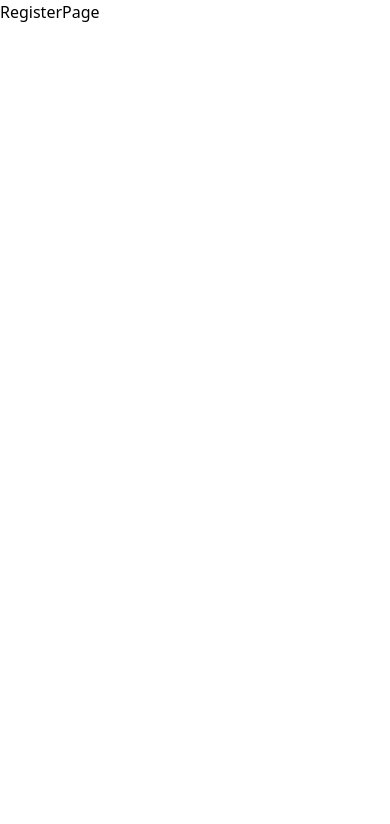
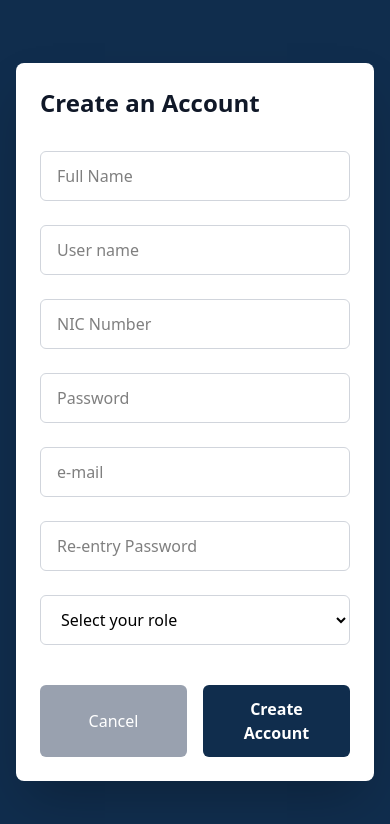
Before and after one commit to HashenWatawala/Community-project, a React app in the folder frontend/: page /register in a window 390 px wide. Shown: the top 824 px of the page. Built offline with nearby package versions, Linux system fonts and the light colour scheme; the HTML template or start-up script is replaced by a standard one.

Commit message:
feat(auth): implement Register page with responsive form and password match validation

```diff
--- a/frontend/src/pages/Auth/RegisterPage.jsx
+++ b/frontend/src/pages/Auth/RegisterPage.jsx
@@ -1,11 +1,161 @@
-import React from 'react'
+import React, { useState } from "react";
+import { useNavigate } from "react-router-dom";
 
 const RegisterPage = () => {
+  const navigate = useNavigate();
+  const [form, setForm] = useState({
+    fullName: "",
+    username: "",
+    nic: "",
+    email: "",
+    role: "",
+    password: "",
+    confirmPassword: "",
+  });
+
+  const handleChange = (e) => {
+    const { name, value } = e.target;
+    setForm((prev) => ({ ...prev, [name]: value }));
+  };
+
+  const handleSubmit = (e) => {
+    e.preventDefault();
+    if (form.password !== form.confirmPassword) {
+      alert("Passwords do not match");
+      return;
+    }
+    // TODO: Hook up to your API
+    console.log("Register payload:", form);
+    navigate("/login");
+  };
+
   return (
-    <div>
-      RegisterPage
+    <div className="h-screen w-full flex items-center justify-center bg-[var(--color-primary)] px-4">
+      <div className="w-full max-w-5xl bg-white rounded-lg shadow-2xl p-6 md:p-10">
+        <h1 className="text-2xl md:text-3xl font-bold text-gray-900 mb-8">
+          Create an Account
+        </h1>
+
+        <form onSubmit={handleSubmit}>
+          <div className="grid grid-cols-1 md:grid-cols-2 gap-6">
+            {/* Full Name */}
+            <div>
+              <input
+                type="text"
+                name="fullName"
+                placeholder="Full Name"
+                value={form.fullName}
+                onChange={handleChange}
+                className="w-full px-4 py-3 border border-gray-300 rounded-md focus:outline-none focus:ring-2 focus:ring-[var(--color-primary)] focus:border-transparent"
+                required
+              />
+            </div>
+
+            {/* User name */}
+            <div>
+              <input
+                type="text"
+                name="username"
+                placeholder="User name"
+                value={form.username}
+                onChange={handleChange}
+                className="w-full px-4 py-3 border border-gray-300 rounded-md focus:outline-none focus:ring-2 focus:ring-[var(--color-primary)] focus:border-transparent"
+                required
+              />
+            </div>
+
+            {/* NIC Number */}
+            <div>
+              <input
+                type="text"
+                name="nic"
+                placeholder="NIC Number"
+                value={form.nic}
+                onChange={handleChange}
+                className="w-full px-4 py-3 border border-gray-300 rounded-md focus:outline-none focus:ring-2 focus:ring-[var(--color-primary)] focus:border-transparent"
+                required
+              />
+            </div>
+
+            {/* Password */}
+            <div>
+              <input
+                type="password"
+                name="password"
+                placeholder="Password"
+                value={form.password}
+                onChange={handleChange}
+                className="w-full px-4 py-3 border border-gray-300 rounded-md focus:outline-none focus:ring-2 focus:ring-[var(--color-primary)] focus:border-transparent"
+                required
+              />
+            </div>
+
+            {/* Email */}
+            <div>
+              <input
+                type="email"
+                name="email"
+                placeholder="e-mail"
+                value={form.email}
+                onChange={handleChange}
+                className="w-full px-4 py-3 border border-gray-300 rounded-md focus:outline-none focus:ring-2 focus:ring-[var(--color-primary)] focus:border-transparent"
+                required
+              />
+            </div>
+
+            {/* Re-entry Password */}
+            <div>
+              <input
+                type="password"
+                name="confirmPassword"
+                placeholder="Re-entry Password"
+                value={form.confirmPassword}
+                onChange={handleChange}
+                className="w-full px-4 py-3 border border-gray-300 rounded-md focus:outline-none focus:ring-2 focus:ring-[var(--color-primary)] focus:border-transparent"
+                required
+              />
+            </div>
+
+            {/* Role Select */}
+            <div className="md:col-span-1">
+              <select
+                name="role"
+                value={form.role}
+                onChange={handleChange}
+                className="w-full px-4 py-3 border border-gray-300 rounded-md bg-white focus:outline-none focus:ring-2 focus:ring-[var(--color-primary)] focus:border-transparent"
+                required
+              >
+                <option value="" disabled>
+                  Select your role
+                </option>
+                <option value="admin">Admin</option>
+                <option value="principal">Principal</option>
+                <option value="teacher">Teacher</option>
+                <option value="clerk">Clerk</option>
+              </select>
+            </div>
+          </div>
+
+          {/* Actions */}
+          <div className="mt-10 flex justify-end gap-4">
+            <button
+              type="button"
+              onClick={() => navigate(-1)}
+              className="inline-flex items-center justify-center w-44 px-6 py-3 rounded-md bg-gray-400 text-white font-medium hover:opacity-90"
+            >
+              Cancel
+            </button>
+            <button
+              type="submit"
+              className="inline-flex items-center justify-center w-44 px-6 py-3 rounded-md bg-[var(--color-primary)] text-white font-semibold hover:opacity-90"
+            >
+              Create Account
+            </button>
+          </div>
+        </form>
+      </div>
     </div>
-  )
-}
+  );
+};
 
-export default RegisterPage
+export default RegisterPage;
```
Also changed, not shown: 1 other file (tests, documents, lock files or other folders).
